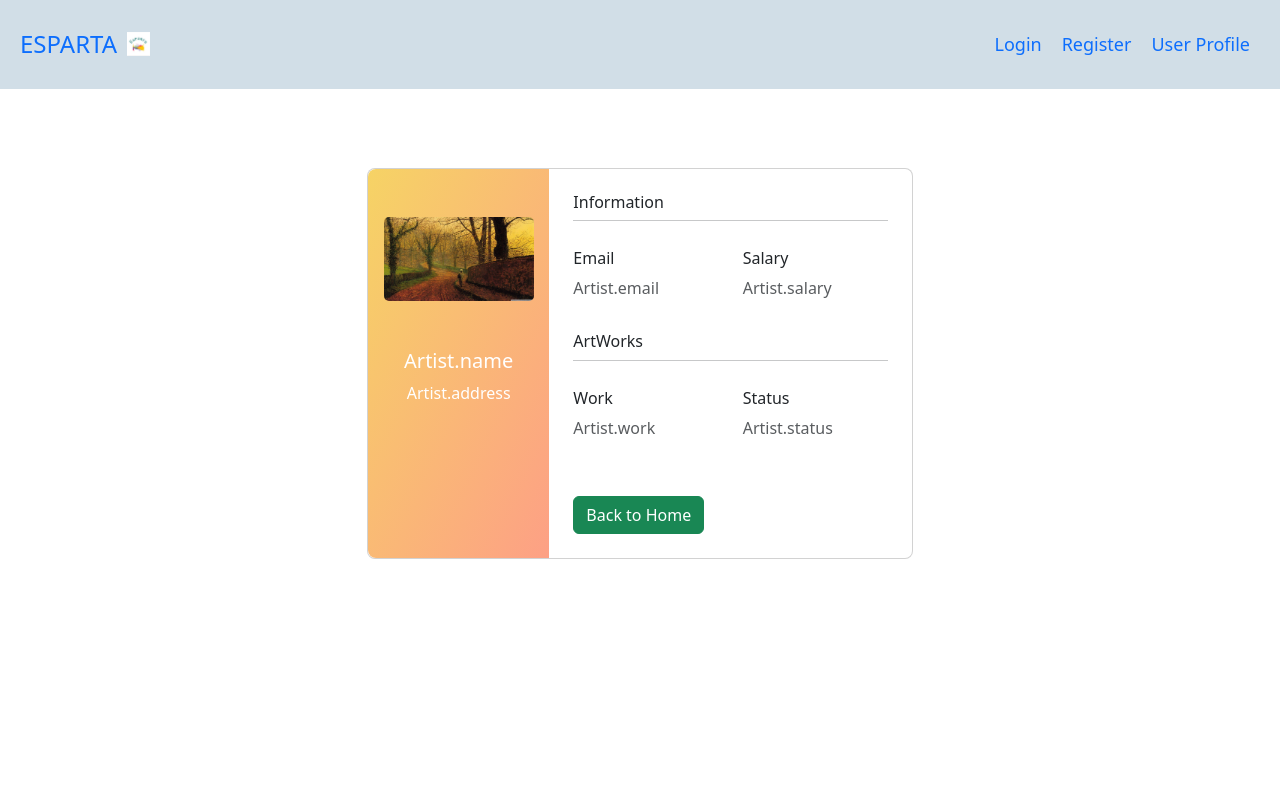
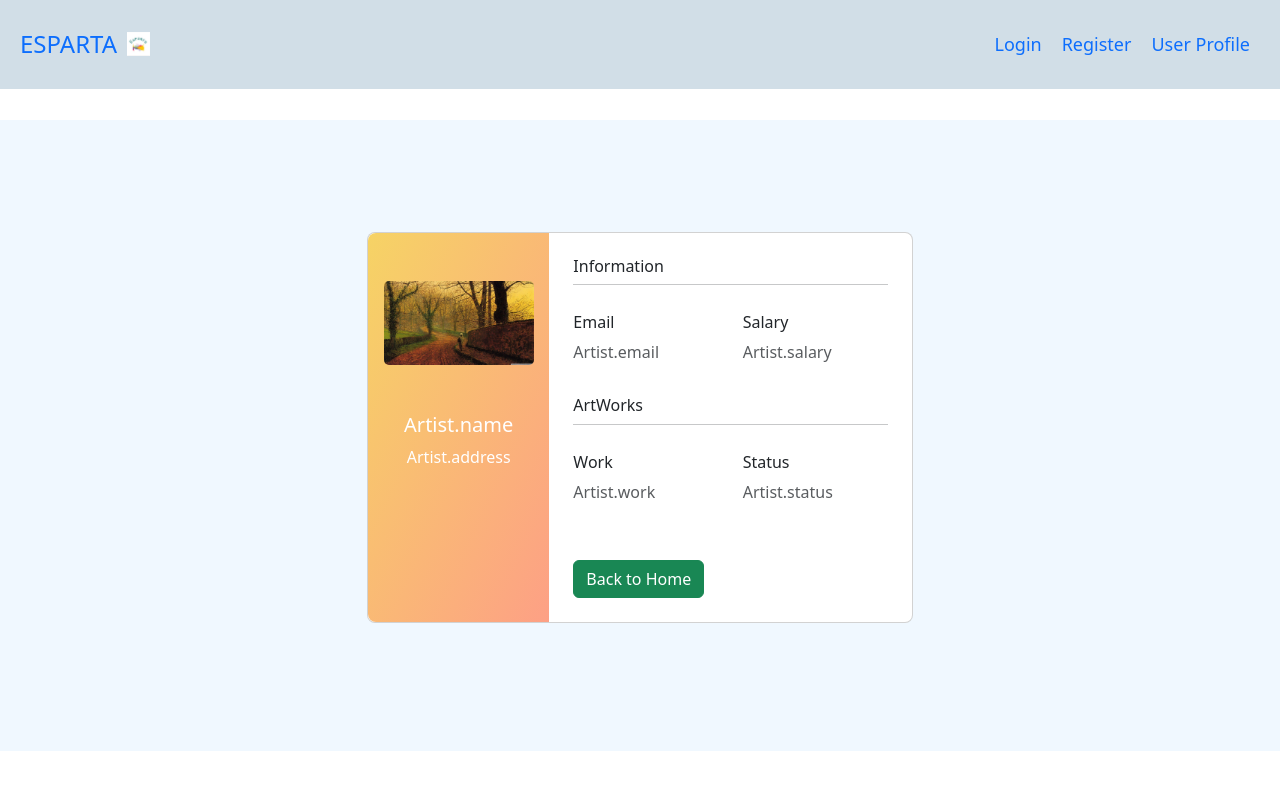
Before and after one commit to AjayKumar1403/REACT-ESPARTO, a React (Create React App) app in the folder esparto/: page /userProfile in a window 1280 px wide. Shown: the top 790 px of the page. Built offline with nearby package versions, Linux system fonts and the light colour scheme.

Commit message:
Added Styling to User Profile

```diff
--- a/esparto/src/components/UserProfile/UserProfile.css
+++ b/esparto/src/components/UserProfile/UserProfile.css
@@ -158,3 +158,10 @@ body {
     rgba(253, 160, 133, 1)
   );
 }
+
+/* Manoj Thella */
+.context {
+  border: #4e54c8;
+  padding: 5%;
+  background-color: aliceblue;
+}
```
